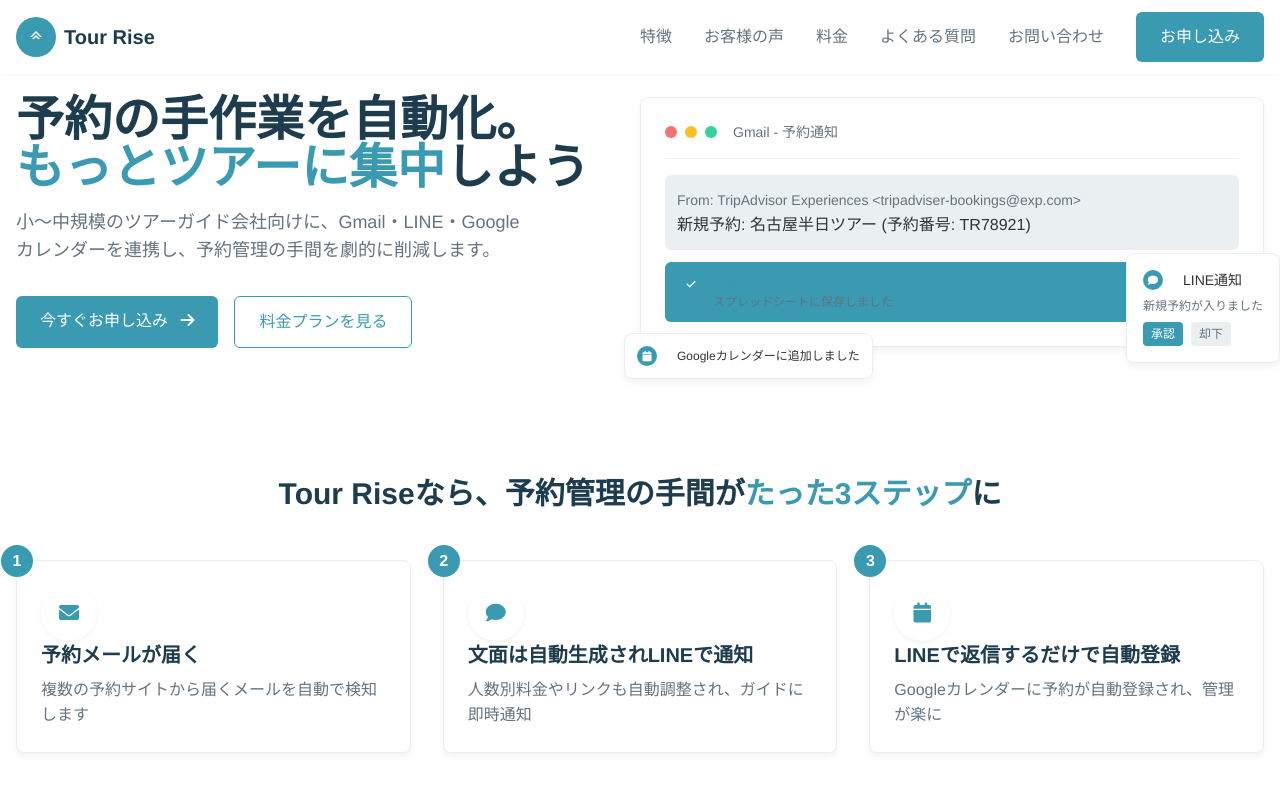
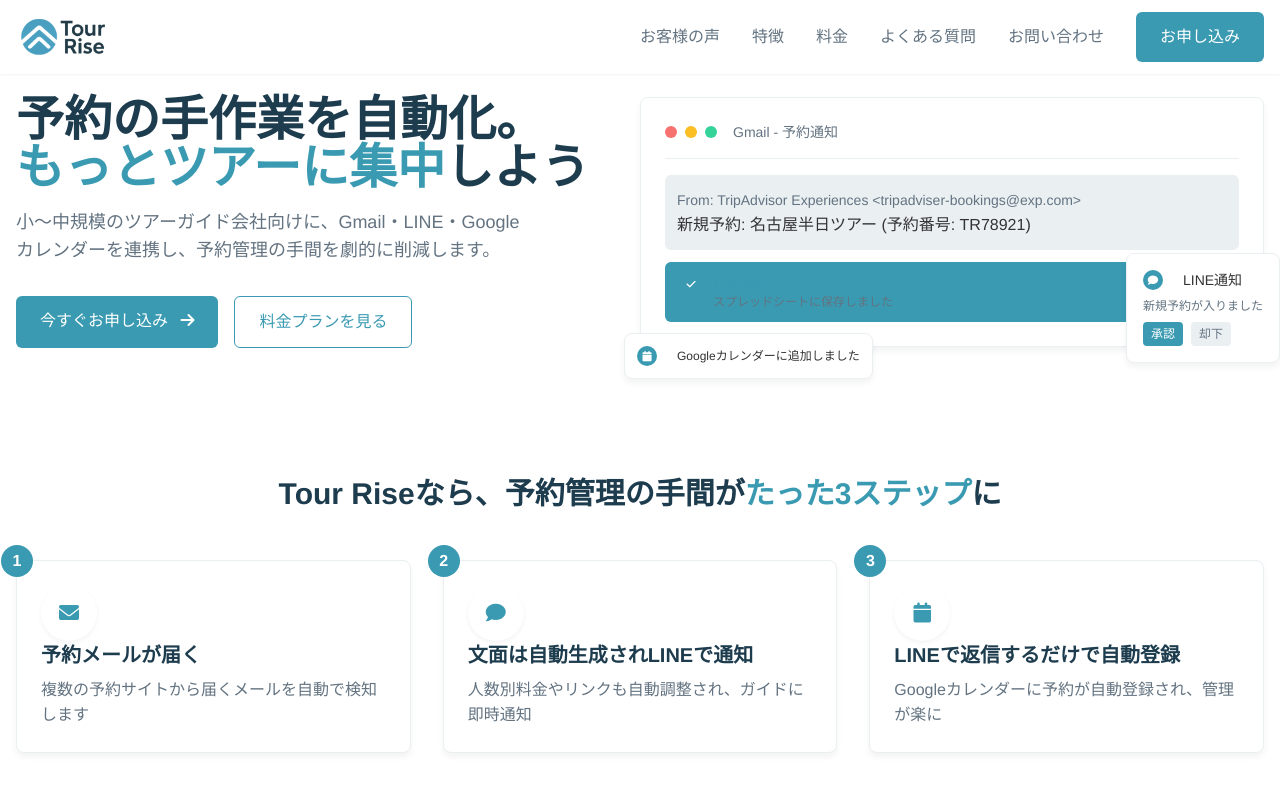
Before and after one commit to Tour-Rise/tour-rise, a plain HTML site: page index.html in a window 1280 px wide. Shown: the top 790 px of the page. Drawn offline with nearby package versions, Linux system fonts and the light colour scheme.

Commit message:
Update index.html

```diff
--- a/index.html
+++ b/index.html
@@ -150,18 +150,12 @@
   <header class="bg-white shadow-sm fixed w-full z-10">
     <div class="container mx-auto px-4 py-3 flex justify-between items-center">
       <div class="flex items-center">
-        <div class="w-10 h-10 bg-primary rounded-full flex items-center justify-center mr-2">
-          <svg width="24" height="24" viewBox="0 0 120 120" class="fill-current text-white">
-            <path d="M60 30 L90 60 L80 60 L60 40 L40 60 L30 60 Z" />
-            <path d="M60 50 L80 70 L70 70 L60 60 L50 70 L40 70 Z" />
-          </svg>
-        </div>
-        <span class="font-bold text-xl text-secondary">Tour Rise</span>
-      </div>
+  <img src="TourRise.png" alt="Tour Rise" class="h-10 mr-2">
+</div>
       <nav class="desktop-nav">
         <ul class="flex space-x-8 items-center">
+          <li><a href="#testimonials" class="nav-link">お客様の声</a></li>
           <li><a href="#features" class="nav-link">特徴</a></li>
-          <li><a href="#testimonials" class="nav-link">お客様の声</a></li>
           <li><a href="#pricing" class="nav-link">料金</a></li>
           <li><a href="#faq" class="nav-link">よくある質問</a></li>
           <li><a href="#contact" class="nav-link">お問い合わせ</a></li>
@@ -868,18 +862,13 @@
   <footer class="bg-secondary text-white py-12">
     <div class="container mx-auto px-4">
       <div class="flex flex-col md:flex-row justify-between items-center mb-8">
-        <div class="flex items-center mb-6 md:mb-0">
-          <div class="w-10 h-10 bg-primary rounded-full flex items-center justify-center mr-2">
-            <svg width="24" height="24" viewBox="0 0 120 120" class="fill-current text-white">
-              <path d="M60 30 L90 60 L80 60 L60 40 L40 60 L30 60 Z" />
-              <path d="M60 50 L80 70 L70 70 L60 60 L50 70 L40 70 Z" />
-            </svg>
-          </div>
-          <span class="font-bold text-xl">Tour Rise</span>
-        </div>
+<div class="flex items-center mb-6 md:mb-0">
+  <img src="TourRise.png" alt="Tour Rise" class="h-10 mr-2">
+</div>
+
         <div class="flex flex-wrap justify-center gap-6">
+          <a href="#testimonials" class="text-white opacity-80 hover:opacity-100 transition-opacity">お客様の声</a>
           <a href="#features" class="text-white opacity-80 hover:opacity-100 transition-opacity">特徴</a>
-          <a href="#testimonials" class="text-white opacity-80 hover:opacity-100 transition-opacity">お客様の声</a>
           <a href="#pricing" class="text-white opacity-80 hover:opacity-100 transition-opacity">料金</a>
           <a href="#faq" class="text-white opacity-80 hover:opacity-100 transition-opacity">よくある質問</a>
           <a href="#contact" class="text-white opacity-80 hover:opacity-100 transition-opacity">お問い合わせ</a>
```
